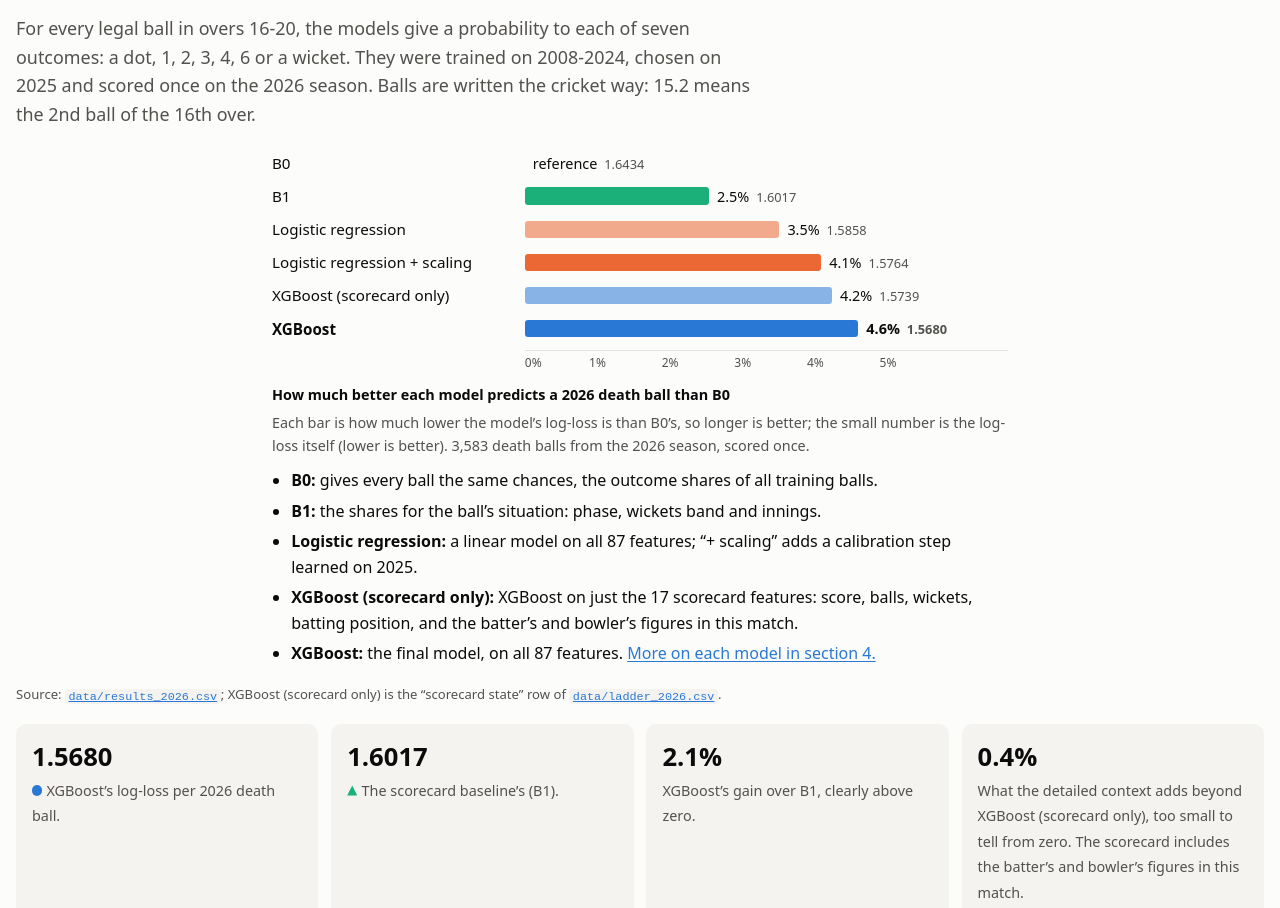
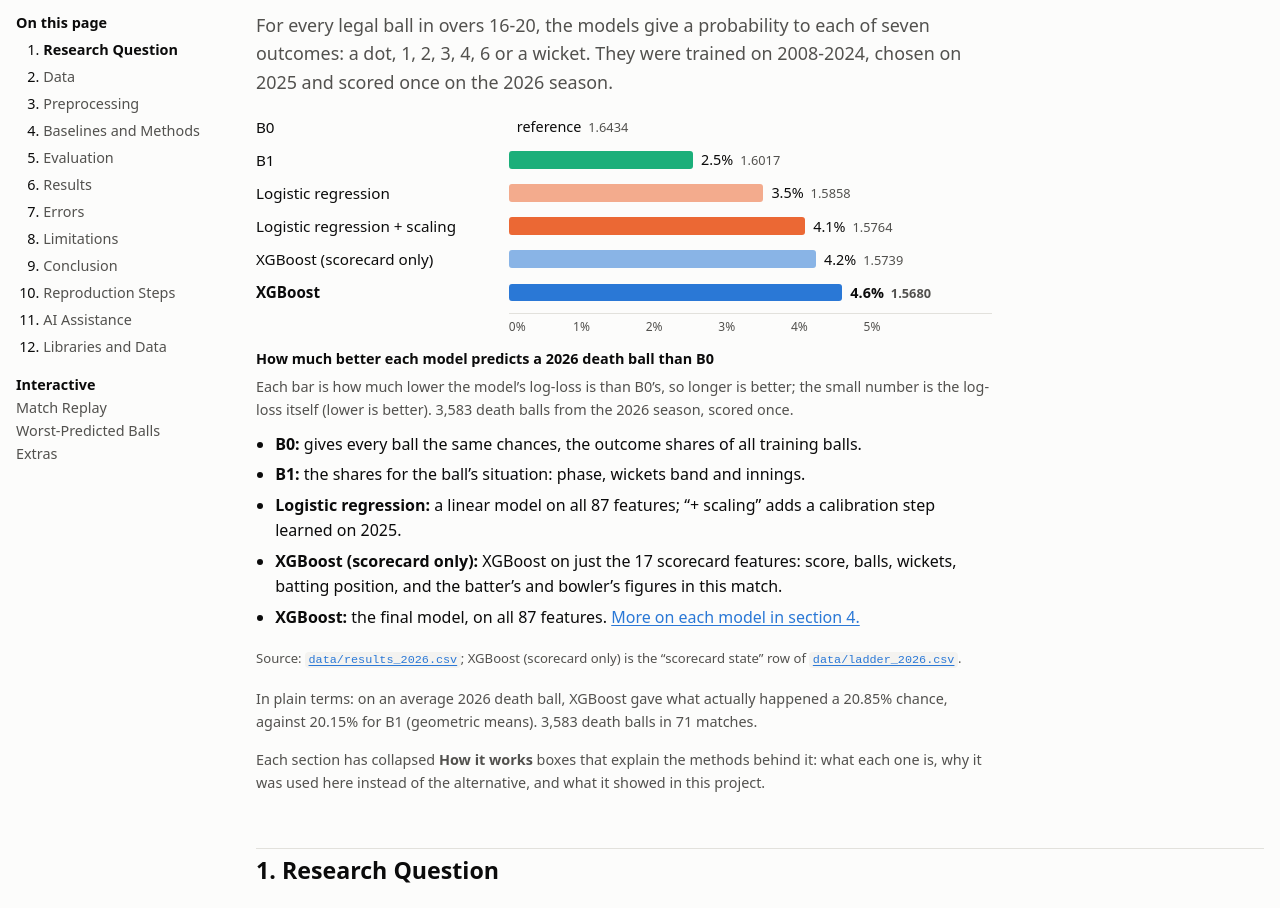
Before and after one commit to arjunnamburi/ml_death_overs_ipl, a plain HTML site: page index.html in a window 1280 px wide. Shown: the part 180-1088 px from the top of the page. Drawn offline with Linux system fonts and the light colour scheme.

Commit message:
Top of report: sidebar under the title, figure beside it, headline cards removed
- index.html: the On this page sidebar now starts just under the title; the intro, opening figure and notes sit in the main column beside it
- index.html: removed the four headline cards
- index.html: moved the ball-number note (15.2 = 2nd ball of the 16th over) from the intro to the first point of section 2 (Data)
- site.css: figure left-aligned in the main column

```diff
--- a/index.html
+++ b/index.html
@@ -13,7 +13,28 @@
 <main>
 <p class="muted">Arjun Namburi · Machine Learning (ES335) · <a href="https://github.com/arjunnamburi/ml_death_overs_ipl">Code on GitHub</a></p>
 <h1>Ball-by-Ball Outcome Prediction in IPL</h1>
-<p class="lede">For every legal ball in overs 16-20, the models give a probability to each of seven outcomes: a dot, 1, 2, 3, 4, 6 or a wicket. They were trained on 2008-2024, chosen on 2025 and scored once on the 2026 season. Balls are written the cricket way: 15.2 means the 2nd ball of the 16th over.</p>
+<div class="with-toc">
+<nav class="toc" aria-label="Sections">
+  <b>On this page</b>
+  <ol>
+    <li><a href="#question">Research Question</a></li>
+    <li><a href="#data">Data</a></li>
+    <li><a href="#preprocessing">Preprocessing</a></li>
+    <li><a href="#methods">Baselines and Methods</a></li>
+    <li><a href="#evaluation">Evaluation</a></li>
+    <li><a href="#results">Results</a></li>
+    <li><a href="#errors">Errors</a></li>
+    <li><a href="#limitations">Limitations</a></li>
+    <li><a href="#conclusion">Conclusion</a></li>
+    <li><a href="#reproduce">Reproduction Steps</a></li>
+    <li><a href="#ai">AI Assistance</a></li>
+    <li><a href="#credits">Libraries and Data</a></li>
+  </ol>
+  <p><b>Interactive</b><br><a href="site/replay.html">Match Replay</a><br><a href="site/worst.html">Worst-Predicted Balls</a><br><a href="site/extras.html">Extras</a></p>
+</nav>
+
+<article>
+<p class="lede">For every legal ball in overs 16-20, the models give a probability to each of seven outcomes: a dot, 1, 2, 3, 4, 6 or a wicket. They were trained on 2008-2024, chosen on 2025 and scored once on the 2026 season.</p>
 
 <figure class="fig hero-fig">
   <div class="hbars" role="img" aria-label="How much lower each model’s 2026 death log-loss is than B0’s: B1 2.5%, logistic regression 3.5%, logistic regression with scaling 4.1%, XGBoost on the scorecard only 4.2%, XGBoost 4.6%.">
@@ -36,37 +57,9 @@
 </figure>
 <p class="src">Source: <a href="https://github.com/arjunnamburi/ml_death_overs_ipl/blob/main/data/results_2026.csv"><code>data/results_2026.csv</code></a>; XGBoost (scorecard only) is the “scorecard state” row of <a href="https://github.com/arjunnamburi/ml_death_overs_ipl/blob/main/data/ladder_2026.csv"><code>data/ladder_2026.csv</code></a>.</p>
 
-<div class="headline">
-  <div class="stat"><b>1.5680</b><span><span class="dot xgb"></span>XGBoost’s log-loss per 2026 death ball.</span></div>
-  <div class="stat"><b>1.6017</b><span><span class="dot b1"></span>The scorecard baseline’s (B1).</span></div>
-  <div class="stat"><b>2.1%</b><span>XGBoost’s gain over B1, clearly above zero.</span></div>
-  <div class="stat"><b>0.4%</b><span>What the detailed context adds beyond XGBoost (scorecard only), too small to tell from zero. The scorecard includes the batter’s and bowler’s figures in this match.</span></div>
-</div>
 <p class="muted" style="font-size:.9rem">In plain terms: on an average 2026 death ball, XGBoost gave what actually happened a 20.85% chance, against 20.15% for B1 (geometric means). 3,583 death balls in 71 matches.</p>
 <p class="muted" style="font-size:.9rem">Each section has collapsed <b>How it works</b> boxes that explain the methods behind it: what each one is, why it was used here instead of the alternative, and what it showed in this project.</p>
 
-
-<div class="with-toc">
-<nav class="toc" aria-label="Sections">
-  <b>On this page</b>
-  <ol>
-    <li><a href="#question">Research Question</a></li>
-    <li><a href="#data">Data</a></li>
-    <li><a href="#preprocessing">Preprocessing</a></li>
-    <li><a href="#methods">Baselines and Methods</a></li>
-    <li><a href="#evaluation">Evaluation</a></li>
-    <li><a href="#results">Results</a></li>
-    <li><a href="#errors">Errors</a></li>
-    <li><a href="#limitations">Limitations</a></li>
-    <li><a href="#conclusion">Conclusion</a></li>
-    <li><a href="#reproduce">Reproduction Steps</a></li>
-    <li><a href="#ai">AI Assistance</a></li>
-    <li><a href="#credits">Libraries and Data</a></li>
-  </ol>
-  <p><b>Interactive</b><br><a href="site/replay.html">Match Replay</a><br><a href="site/worst.html">Worst-Predicted Balls</a><br><a href="site/extras.html">Extras</a></p>
-</nav>
-
-<article>
 
 <!-- ================================================================ -->
 <h2 id="question">1. Research Question</h2>
@@ -84,6 +77,7 @@
 <!-- ================================================================ -->
 <h2 id="data">2. Data</h2>
 <ul>
+  <li><b>Ball numbers:</b> balls are written the cricket way: 15.2 means the 2nd ball of the 16th over.</li>
   <li><b>Source:</b> the Kaggle “IPL Dataset” by Chaitanya (<code>IPL.csv</code>, CC0 public domain), with every IPL match from 2008 to 2026 despite its name. In the raw file one row is one delivery, wides and no-balls included: 295,732 rows and 64 columns (295,553 after removing 175 super-over rows and the 7th ball of 4 overs that had seven legal balls).</li>
   <li><b>Key variables:</b> the match and season, the innings, over and ball, the batter, non-striker and bowler, the runs off the bat and extras, the dismissal, and running totals for the team, batter and bowler. All 64 columns are listed in <a href="site/extras.html#data-checks">Data checks</a>.</li>
   <li><b>Added:</b> each player’s batting hand and bowling type, labelled with the Gemini API. A random sample of 100 labelled players was checked by hand against their ESPNcricinfo profiles, and none was wrong. With 0 errors in 100, the error rate is below about 3% at 95% confidence (the “rule of three”: 3 / 100). Gemini gave no label for 15 players, and those were labelled by hand. At least one label outside the sample is wrong (see <a href="#limitations">Limitations</a>).</li>
--- a/site/css/site.css
+++ b/site/css/site.css
@@ -273,3 +273,8 @@ p.finding { margin-top: .4rem; }
   .hb-row, .hb-axis { grid-template-columns: minmax(0, 1fr); gap: .15rem; }
   .hb-axis .hb-lab { display: none; }
 }
+
+/* ---------- Nov 17: top of the report sits beside the sidebar ---------- */
+article > .lede:first-child { margin-top: 0; }
+.hero-fig { margin-top: .4rem; }
+.hero-fig .hbars, .hero-fig figcaption, .hero-fig ul.figpoints { margin-left: 0; margin-right: 0; }
```
